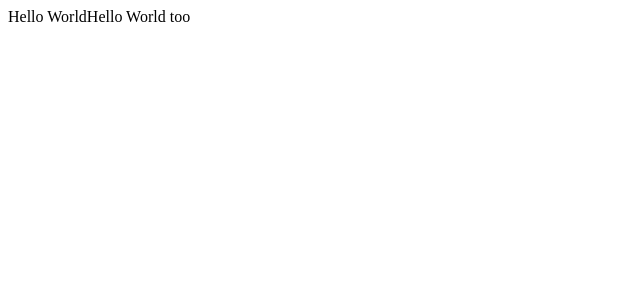
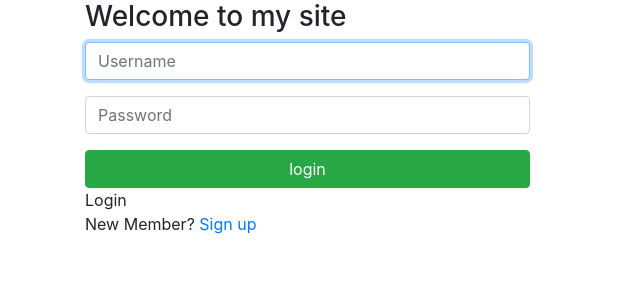
Before and after one commit to SunilSubedi/Authentication, a PHP site: page / in a window 1280 px wide. Shown: the top 300 px of the page, without its empty margins (0-640 px from the left). Run offline with PHP 8.4, Linux system fonts and the light colour scheme.

Commit message:
login created

```diff
--- a/index.php
+++ b/index.php
@@ -1,7 +1,38 @@
-<?php
 
-echo "Hello World";
-echo "Hello World too";
+<!DOCTYPE html>
+<html>
+<head>
+	<title></title>
+	<link href="https://maxcdn.bootstrapcdn.com/bootstrap/4.0.0/css/bootstrap.min.css" rel="stylesheet" type="text/css"/>
+</head>
+<body>
 
-
-?>
+   <div class="container">
+	<div class="row">
+        <div class="col-md-5 col-md-offset-3">
+            <div class="panel panel-default">
+                <div class="panel-heading">
+                    <h3 class="panel-title">Welcome to my site</h3>
+                </div>
+                <div class="panel-body">
+                    <form role="form" method="POST" action="login.php">
+                        <fieldset>
+                            <div class="form-group">
+                                <input class="form-control" placeholder="Username" name="username" type="text" autofocus>
+                            </div>
+                            <div class="form-group">
+                                <input class="form-control" placeholder="Password" name="password" type="password" value="">
+                            </div>
+                            <!-- Change this to a button or input when using this as a form -->
+                            <input type="submit" name="login" value="login" class="btn btn-success btn-block">Login</button>
+                            <p>New Member? <a href="signUp.html" class="">Sign up</a></p>
+                        </fieldset>
+                    </form>
+                </div>
+            </div>
+        </div>
+    </div>
+</div>
+		<script src="https://maxcdn.bootstrapcdn.com/bootstrap/4.0.0/js/bootstrap.min.js" type="text/javascript"></script>
+</body>
+</html>
```
Also changed, not shown: login.php (added, +25 -0 lines).
